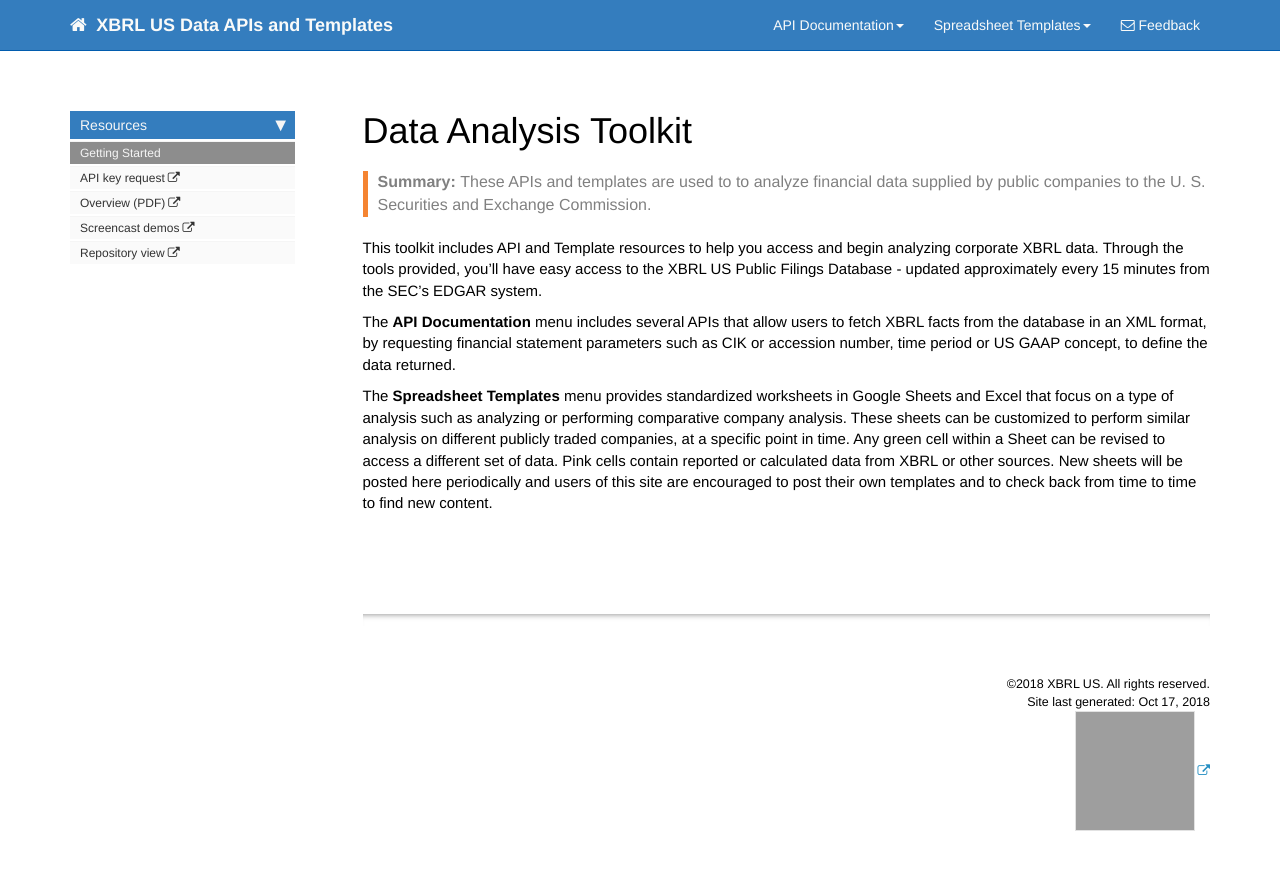
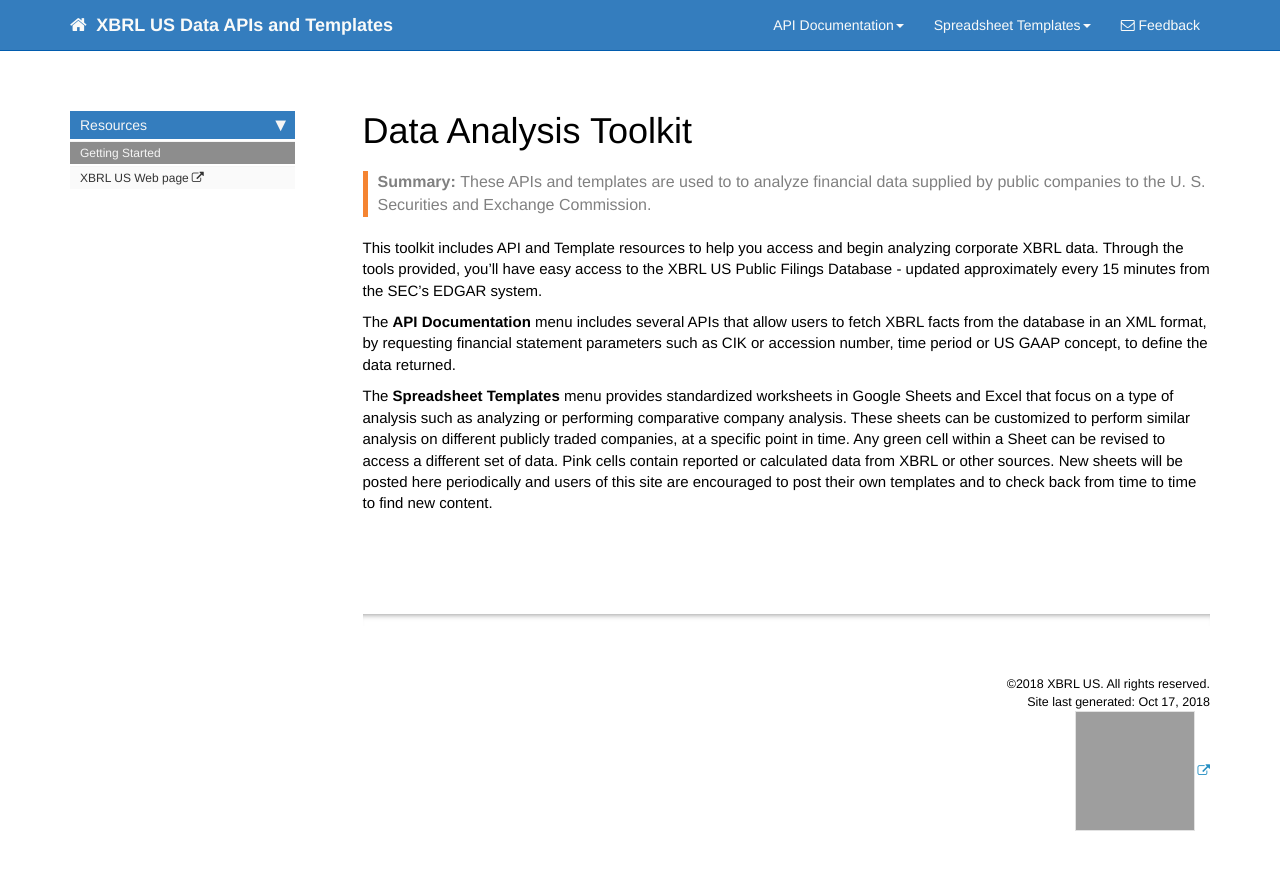
Before and after one commit to xbrlus/xbrl-api, a Jekyll site: the page built from index.md, in a window 1280 px wide. Shown: the top 870 px of the page. Built offline with Jekyll 4.4.1, drawn with Linux system fonts in a browser that asks for light colours; nearby versions of some CDN libraries; comment, search, counter and statistics services are not loaded; grey boxes are pictures that could not be loaded.

Commit message:
Update home_sidebar.yml

```diff
--- a/_data/sidebars/home_sidebar.yml
+++ b/_data/sidebars/home_sidebar.yml
@@ -12,17 +12,6 @@
     - title: Getting Started
       url: /index.html
       output: web
-    - title: API key request
-      external_url: https://xbrl.us/apirequest
-      output: web
     - title: XBRL US Web page
       external_url: https://xbrl.us/data-toolkit
-    - title: Overview (PDF)
-      external_url: https://xbrl.us/wp-content/uploads/2015/10/HowTo-Use-the-Data-Analysis-Toolkit.pdf
       output: web
-    - title: Screencast demos
-      external_url: https://www.youtube.com/playlist?list=PLEyg0bSY11l6uxlu9okMsNN3qlSbEaIDo
-      output: web
-    - title: Repository view
-      external_url: https://github.com/xbrlus/data_analysis_toolkit
-      output: web
```
